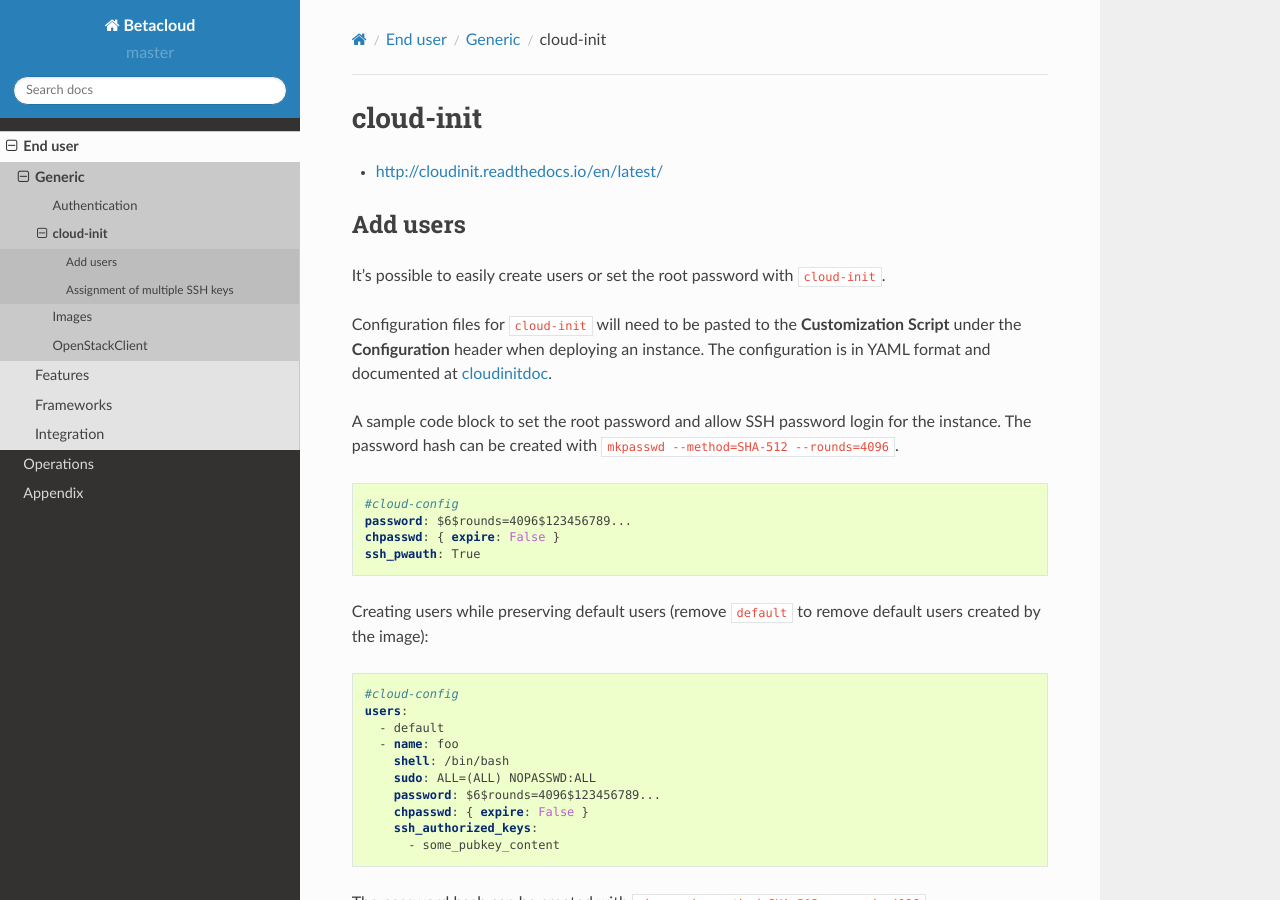
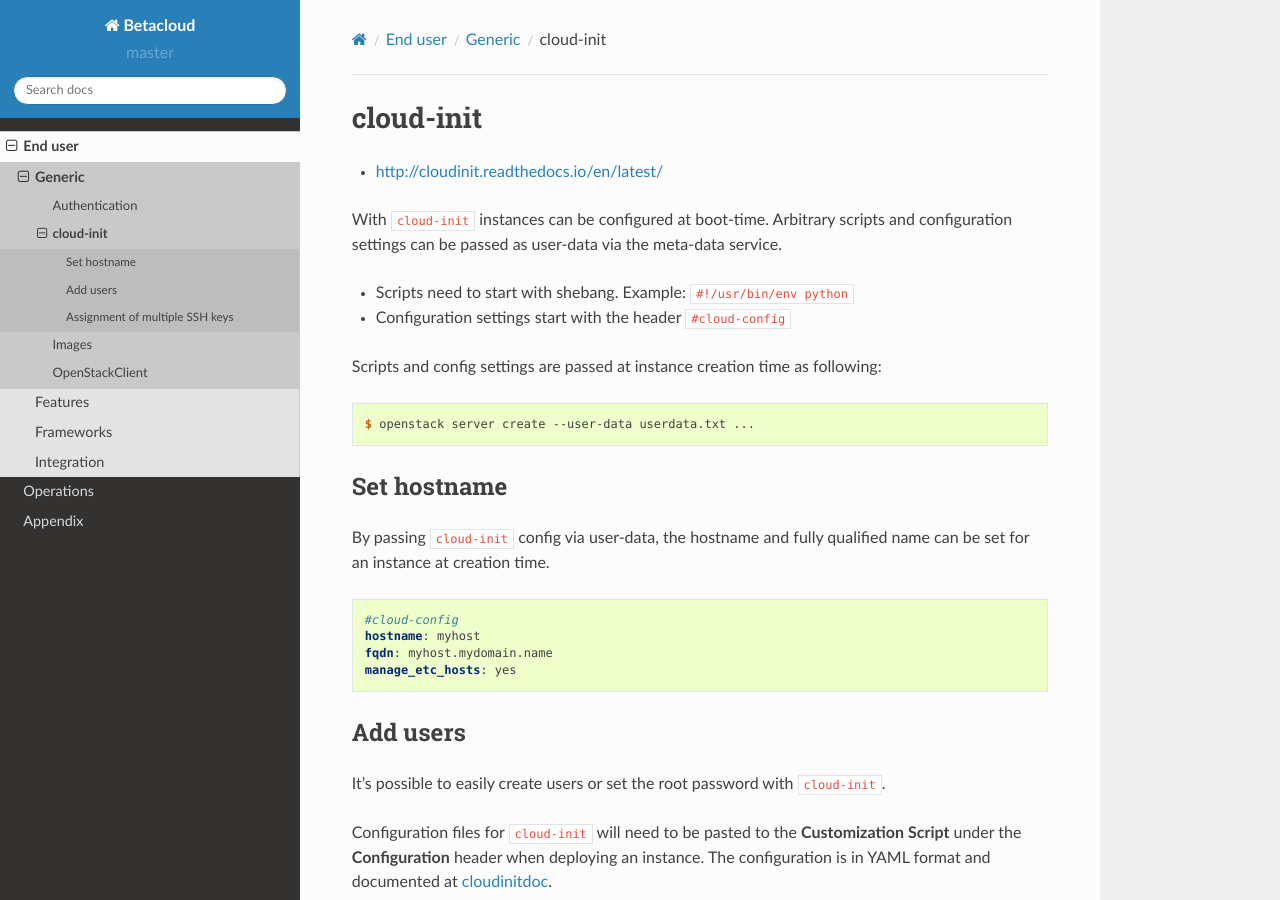
Before and after one commit to betacloud/documentation, a Sphinx documentation site: the page built from source/end-user/generic/cloud-init.rst, in a window 1280 px wide and 900 px high. Built offline with Sphinx 7.4.7 and the Read the Docs theme 2.0.0, drawn with Linux system fonts in a browser that asks for light colours; pages that are not in the unit, such as notebooks, are missing from menus.

Commit message:
How to set instance`s hostname using cloud-init (#8)

```diff
--- a/source/end-user/generic/cloud-init.rst
+++ b/source/end-user/generic/cloud-init.rst
@@ -3,6 +3,31 @@ cloud-init
 ==========
 
 * http://cloudinit.readthedocs.io/en/latest/
+
+With ``cloud-init`` instances can be configured at boot-time. Arbitrary scripts
+and configuration settings can be passed as user-data via the meta-data service.
+
+- Scripts need to start with shebang. Example: ``#!/usr/bin/env python``
+- Configuration settings start with the header ``#cloud-config``
+
+Scripts and config settings are passed at instance creation time as following:
+
+.. code-block:: console
+
+   $ openstack server create --user-data userdata.txt ...
+
+Set hostname
+============
+
+By passing ``cloud-init`` config via user-data, the hostname and fully qualified
+name can be set for an instance at creation time.
+
+.. code-block:: yaml
+
+   #cloud-config
+   hostname: myhost
+   fqdn: myhost.mydomain.name
+   manage_etc_hosts: yes
 
 Add users
 =========
```
